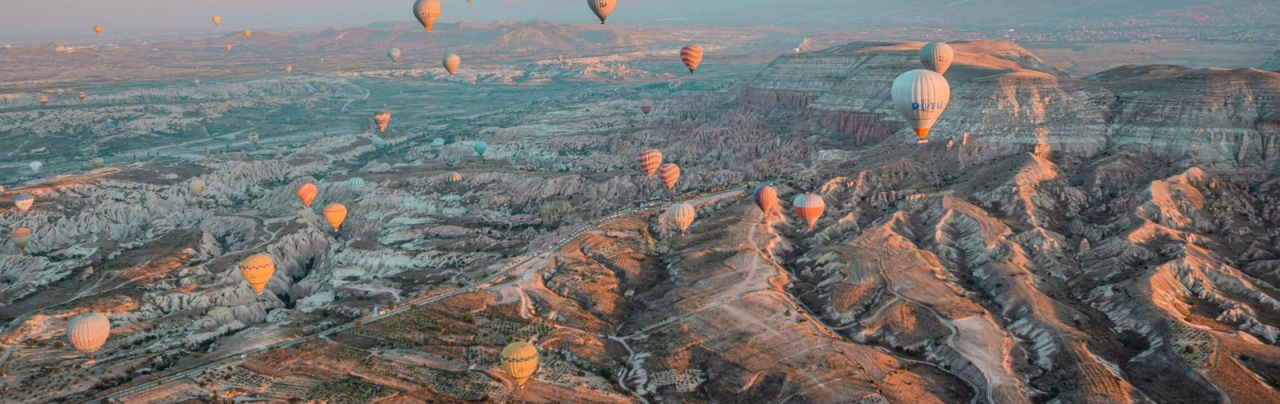
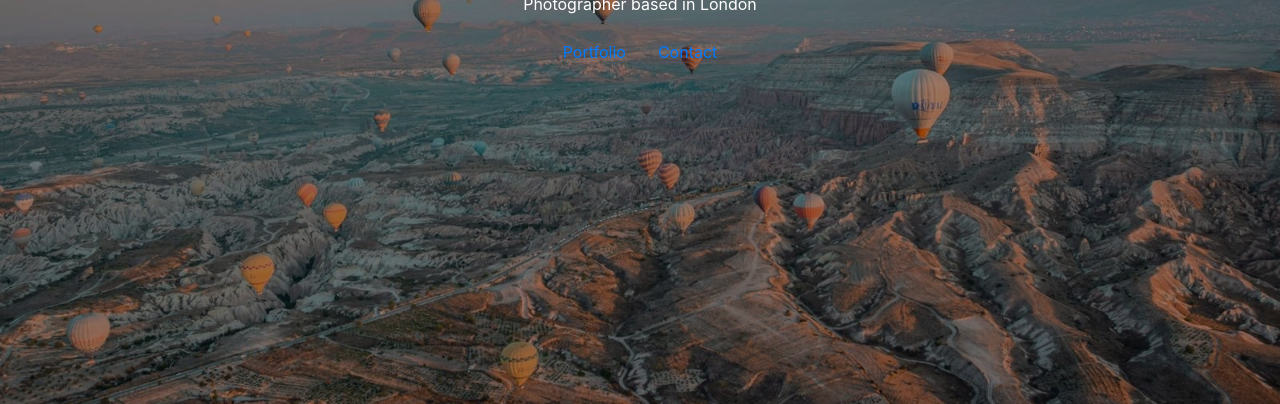
Before and after one commit to simonamareckova/ps-photography, a plain HTML site: page index.html in a window 1280 px wide. Shown: the part 396-800 px from the top of the page. Drawn offline with nearby package versions, Linux system fonts and the light colour scheme.

Commit message:
first page

```diff
--- a/index.html
+++ b/index.html
@@ -17,6 +17,18 @@
   <body>
     <div class="bg-image">
 
+        <div class="overlay">
+    <h1>PAULO SILVA</h1>
+    <p>Photographer based in London</p>
+    <ul class="nav justify-content-center">
+    <li class="nav-item">
+        <a class="nav-link active" href="#">Portfolio</a>
+    </li>
+    <li class="nav-item">
+        <a class="nav-link" href="#">Contact</a>
+    </li>
+    </ul>
+        </div>
     </div>
 
     <!-- Optional JavaScript -->
--- a/styles.css
+++ b/styles.css
@@ -7,4 +7,38 @@ html, body {
     background-position: center center;
     height: 100%;
     width: 100%;
+    display: flex;
+    flex-direction: column;
+    align-items: center;
+    justify-content: center;
 }
+
+.overlay {
+    background-color: rgba(0, 0, 0, .40);
+    color: white;
+    height: 100%;
+    width: 100%;
+    display: flex;
+    flex-direction: column;
+    align-items: center;
+    justify-content: center;
+}
+
+.h1 {
+    font-size: 80px;
+    margin-bottom: 300px;
+}
+
+.nav.link {
+    border: 2px #ffffff;
+    margin-right: 10px;
+    margin-left: 10px;
+    color: #ffffff;
+    transition: all 1s ease-in-out;
+}
+
+.nav.link:hover {
+    background-color: #ffffff;
+    color: #000000;
+    transition: all 1s ease-in-out;
+}
```
